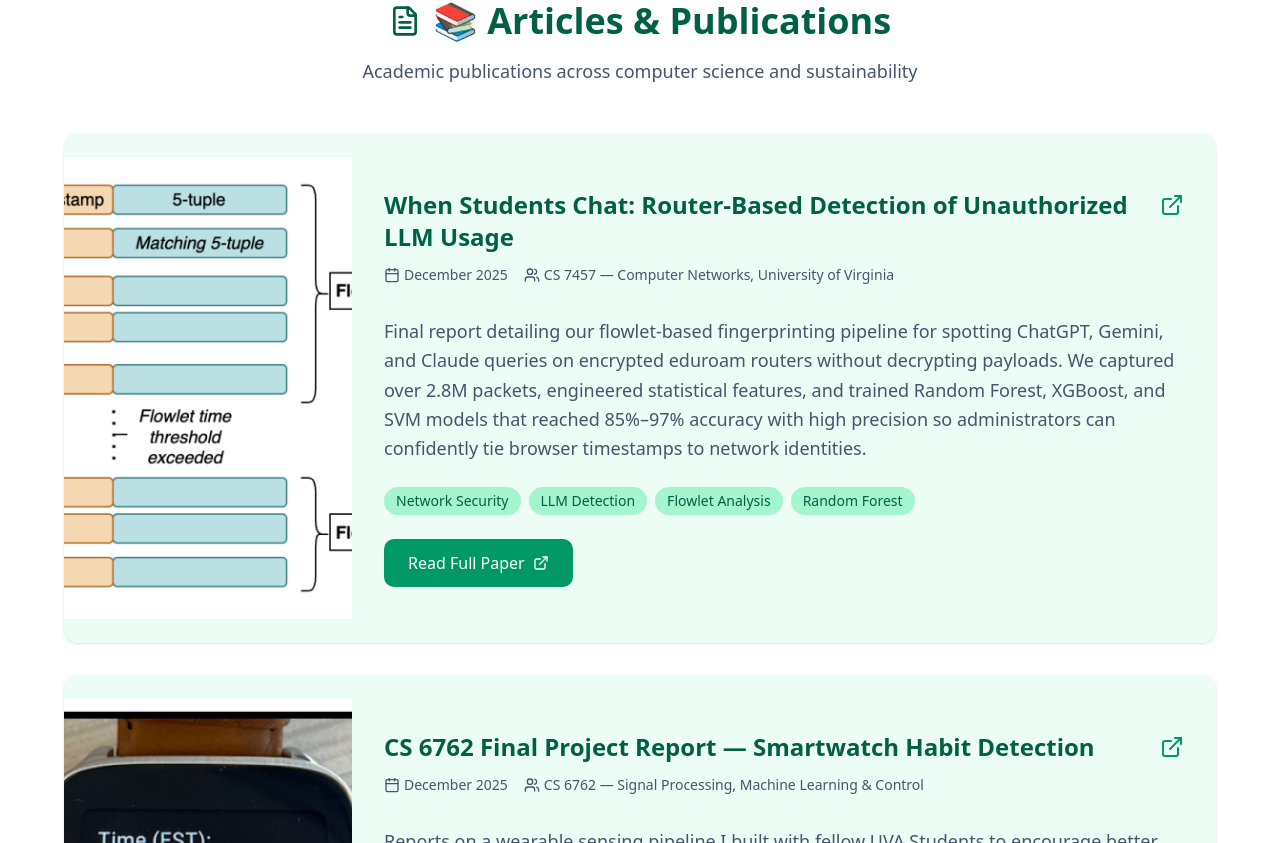
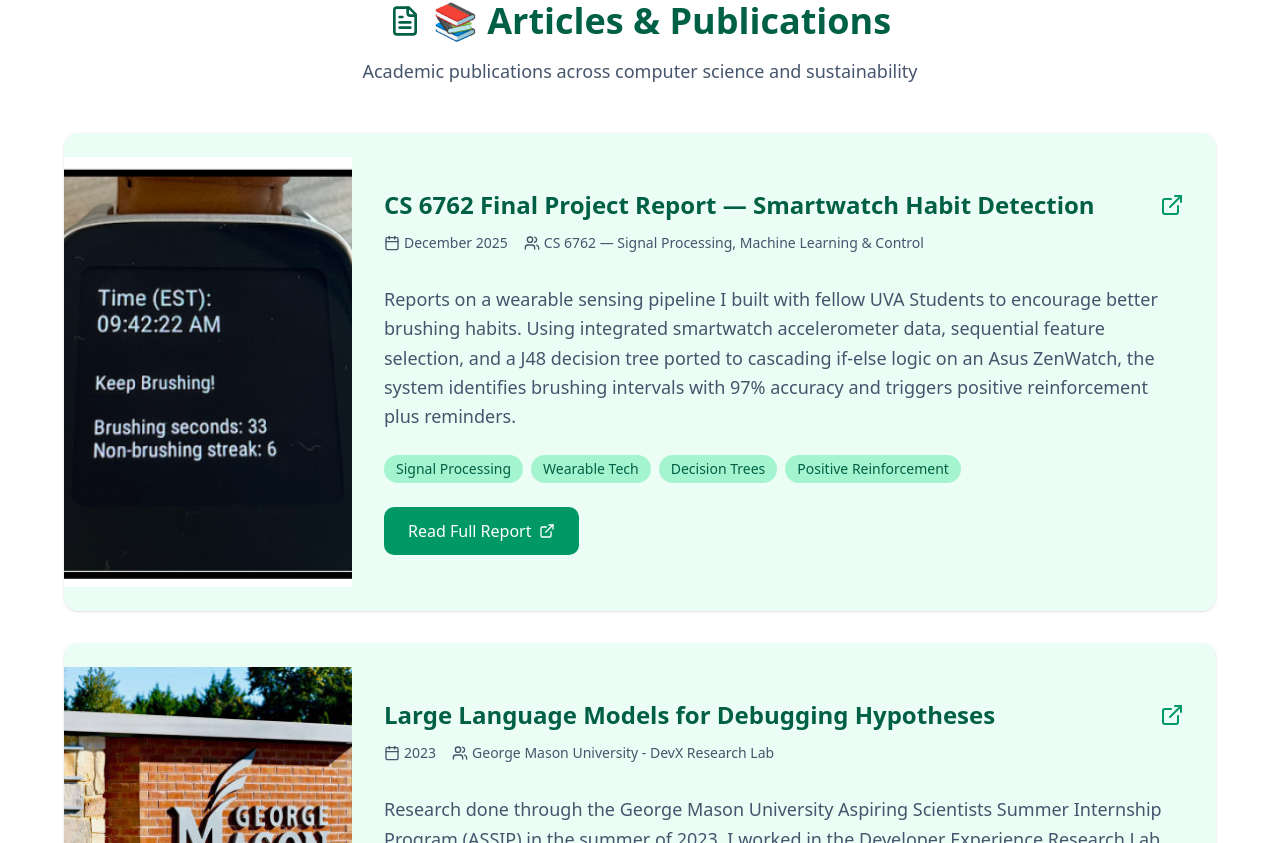
Before and after one commit to gavinvc/sustainable-personal-site, a Next.js app: page /articles in a window 1280 px wide. Shown: the part 527-1370 px from the top of the page. Built offline with nearby package versions, Linux system fonts and the light colour scheme.

Commit message:
Remove Router-Based LLM Detection article section
Removed the article section related to Router-Based LLM Detection, including its content and associated elements.

```diff
--- a/src/app/articles/page.tsx
+++ b/src/app/articles/page.tsx
@@ -76,73 +76,7 @@ export default function Articles() {
             </motion.div>
 
             <div className="space-y-8">
-              {/* Article - Router-Based LLM Detection */}
-              <motion.div
-                initial={{ opacity: 0, y: 20 }}
-                whileInView={{ opacity: 1, y: 0 }}
-                transition={{ duration: 0.3 }}
-                viewport={{ once: true }}
-              >
-                <Card className="bg-emerald-50 border-none group hover:shadow-xl transition-all duration-300 overflow-hidden">
-                  <div className="grid grid-cols-1 lg:grid-cols-4 gap-0">
-                    {/* Image Section */}
-                    <div className="lg:col-span-1 relative h-48 lg:h-auto overflow-hidden">
-                      <Image
-                        src="/flows.png"
-                        alt="Flowlet fingerprinting visualization"
-                        fill
-                        className="object-cover"
-                      />
-                    </div>
 
-                    {/* Content Section */}
-                    <div className="lg:col-span-3">
-                      <CardContent className="p-8">
-                        <div className="flex items-start justify-between mb-4">
-                          <div className="flex-1">
-                            <h3 className="text-2xl font-semibold mb-3 text-emerald-800 group-hover:text-emerald-700 transition-colors">
-                              When Students Chat: Router-Based Detection of Unauthorized LLM Usage
-                            </h3>
-                            <div className="flex items-center gap-4 text-sm text-slate-600 mb-4 flex-wrap">
-                              <div className="flex items-center gap-1">
-                                <Calendar className="h-4 w-4" />
-                                <span>December 2025</span>
-                              </div>
-                              <div className="flex items-center gap-1">
-                                <Users className="h-4 w-4" />
-                                <span>CS 7457 — Computer Networks, University of Virginia</span>
-                              </div>
-                            </div>
-                          </div>
-                          <ExternalLink className="h-6 w-6 text-emerald-600 group-hover:text-emerald-700 transition-colors flex-shrink-0 mt-1" />
-                        </div>
-
-                        <p className="text-slate-600 mb-6 leading-relaxed text-lg">
-                          Final report detailing our flowlet-based fingerprinting pipeline for spotting ChatGPT, Gemini, and Claude queries on encrypted eduroam routers without decrypting payloads. We captured over 2.8M packets, engineered statistical features, and trained Random Forest, XGBoost, and SVM models that reached 85%–97% accuracy with high precision so administrators can confidently tie browser timestamps to network identities.
-                        </p>
-
-                        <div className="flex flex-wrap gap-2 mb-6">
-                          {["Network Security", "LLM Detection", "Flowlet Analysis", "Random Forest"].map((tag) => (
-                            <span key={tag} className="bg-emerald-200 text-emerald-800 px-3 py-1 rounded-full text-sm font-medium">
-                              {tag}
-                            </span>
-                          ))}
-                        </div>
-
-                        <a
-                          href="/latex_networks_project_final.pdf"
-                          target="_blank"
-                          rel="noopener noreferrer"
-                          className="inline-flex items-center gap-2 bg-emerald-600 hover:bg-emerald-700 text-white px-6 py-3 rounded-lg font-medium transition-colors"
-                        >
-                          <span>Read Full Paper</span>
-                          <ExternalLink className="h-4 w-4" />
-                        </a>
-                      </CardContent>
-                    </div>
-                  </div>
-                </Card>
-              </motion.div>
 
               {/* Article - CS 6762 Final Project Report */}
               <motion.div
```
